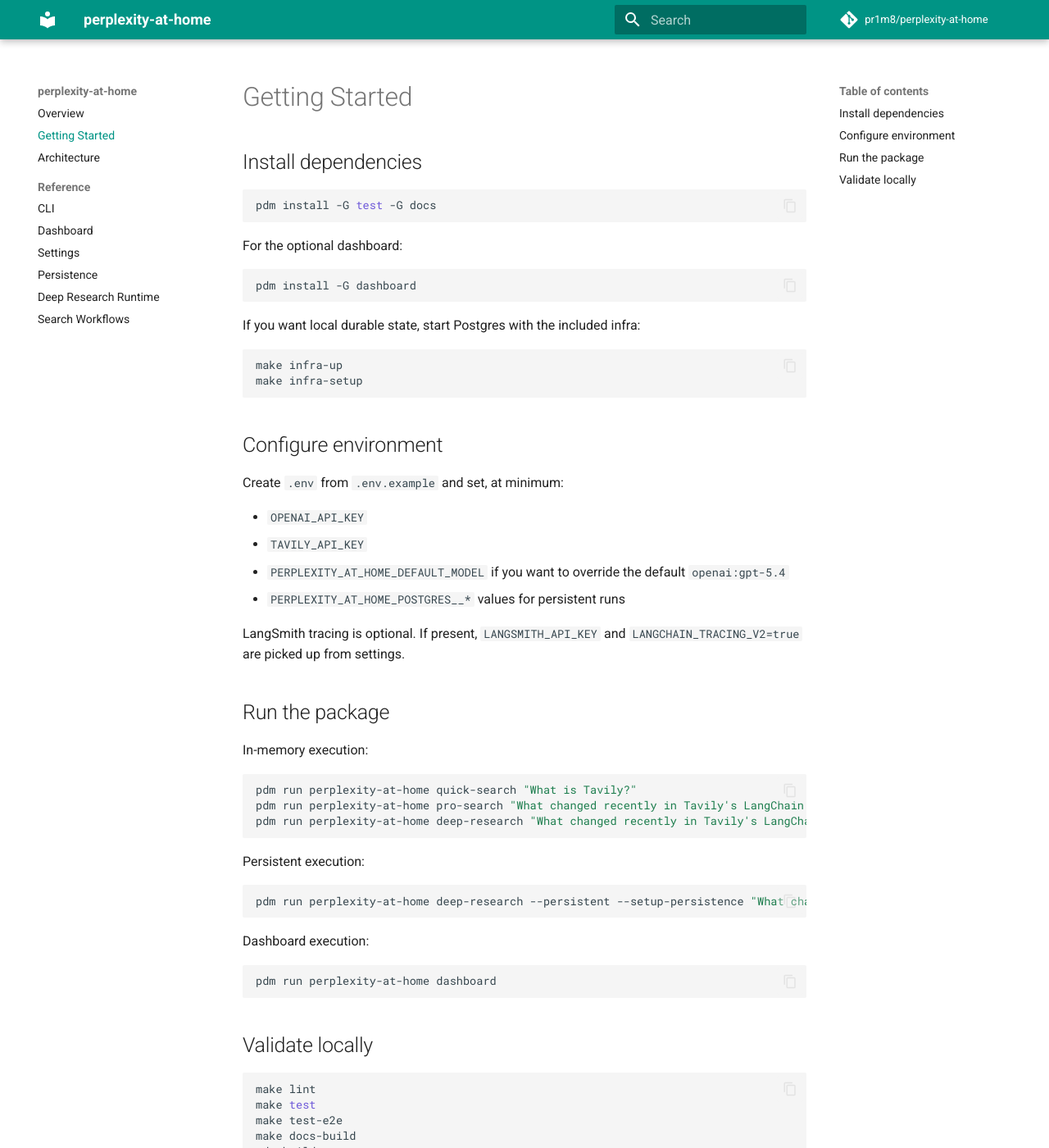
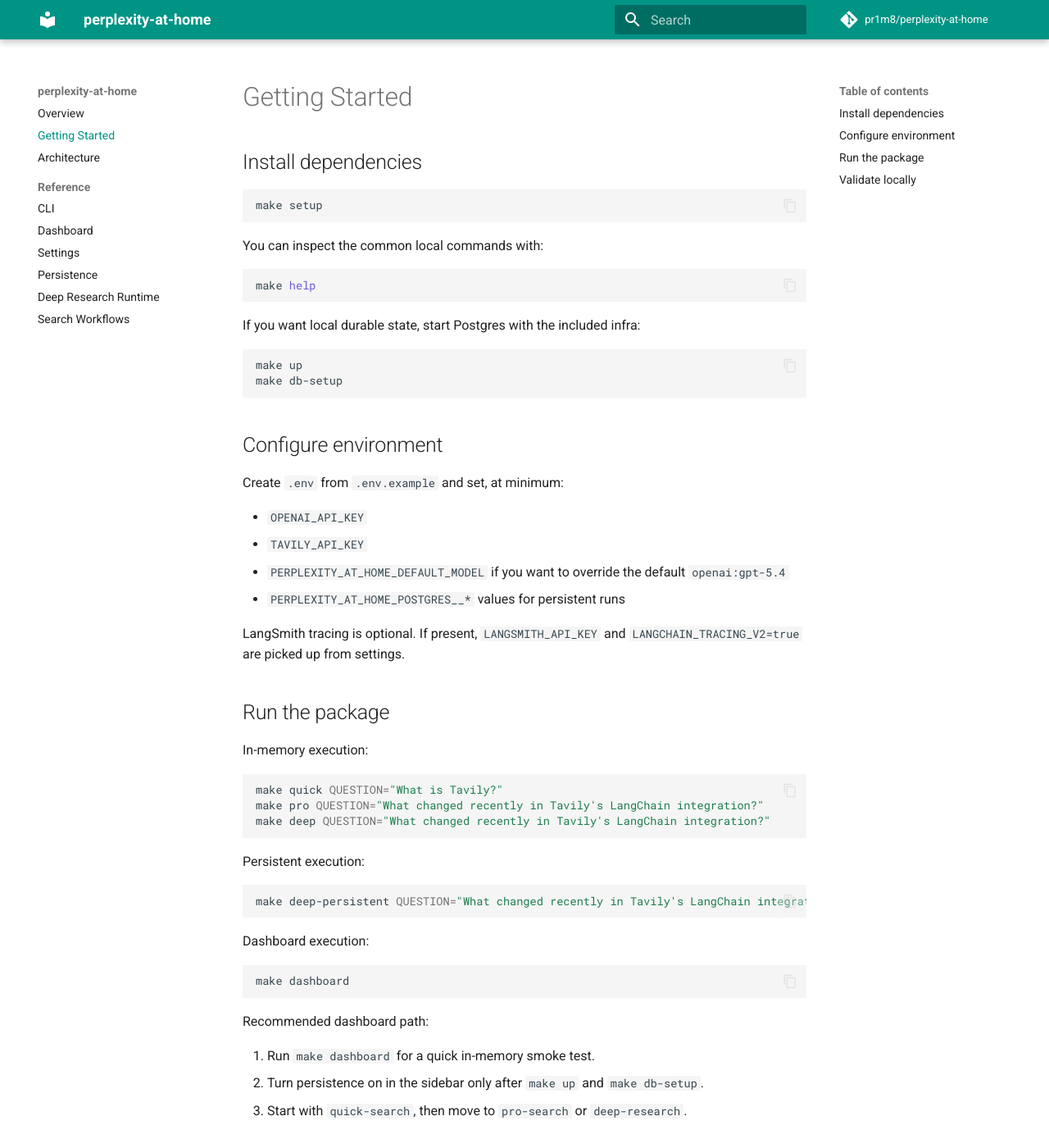
Before and after one commit to pr1m8/perplexity-at-home, an MkDocs documentation site: the page built from docs/getting-started.md, in a window 1280 px wide and 1400 px high. Shown: the whole window at 82% size. Built offline with MkDocs 1.6.1 and Material for MkDocs 9.7.7, drawn with Linux system fonts in a browser that asks for light colours; comment, search, counter and statistics services are not loaded.

Commit message:
chore: simplify local run commands

````diff
--- a/docs/getting-started.md
+++ b/docs/getting-started.md
@@ -3,20 +3,20 @@
 ## Install dependencies
 
 ```bash
-pdm install -G test -G docs
+make setup
 ```
 
-For the optional dashboard:
+You can inspect the common local commands with:
 
 ```bash
-pdm install -G dashboard
+make help
 ```
 
 If you want local durable state, start Postgres with the included infra:
 
 ```bash
-make infra-up
-make infra-setup
+make up
+make db-setup
 ```
 
 ## Configure environment
@@ -36,22 +36,28 @@
 In-memory execution:
 
 ```bash
-pdm run perplexity-at-home quick-search "What is Tavily?"
-pdm run perplexity-at-home pro-search "What changed recently in Tavily's LangChain integration?"
-pdm run perplexity-at-home deep-research "What changed recently in Tavily's LangChain integration?"
+make quick QUESTION="What is Tavily?"
+make pro QUESTION="What changed recently in Tavily's LangChain integration?"
+make deep QUESTION="What changed recently in Tavily's LangChain integration?"
 ```
 
 Persistent execution:
 
 ```bash
-pdm run perplexity-at-home deep-research --persistent --setup-persistence "What changed recently in Tavily's LangChain integration?"
+make deep-persistent QUESTION="What changed recently in Tavily's LangChain integration?"
 ```
 
 Dashboard execution:
 
 ```bash
-pdm run perplexity-at-home dashboard
+make dashboard
 ```
+
+Recommended dashboard path:
+
+1. Run `make dashboard` for a quick in-memory smoke test.
+2. Turn persistence on in the sidebar only after `make up` and `make db-setup`.
+3. Start with `quick-search`, then move to `pro-search` or `deep-research`.
 
 ## Validate locally
 
````
Also changed, not shown: README.md (+39 -10 lines), docs/index.md (+6 -4 lines), 1 other file.
